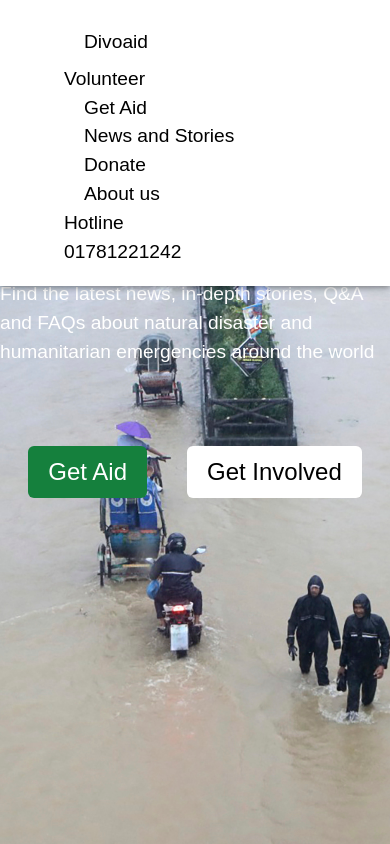
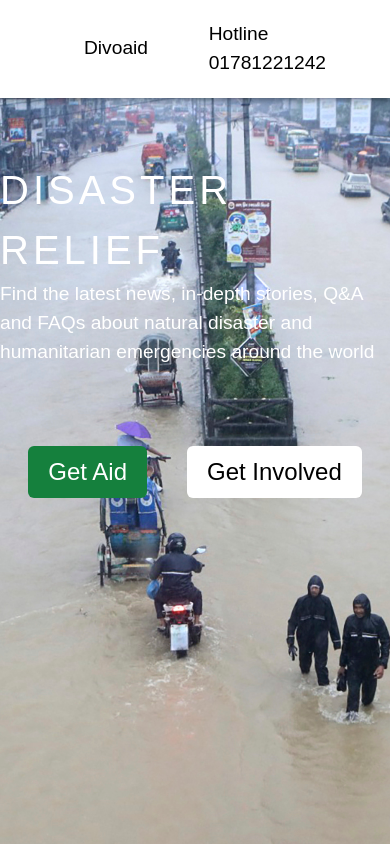
Before and after one commit to Isa-Ismail/boilerplate, a Next.js app: page / in a window 390 px wide. Shown: the top 844 px of the page. Built offline with nearby package versions, Linux system fonts and the light colour scheme.

Commit message:
responsive nav

```diff
--- a/components/Navbar.js
+++ b/components/Navbar.js
@@ -5,7 +5,7 @@ const Navbar = () => {
   return (
             <AppBar position="fixed">
 
-                <div className="md:flex px-16 py-5 bg-white items-center">
+                <div className="flex px-16 py-5 bg-white items-center">
 
                     <div className="hover:cursor-pointer">
                         <p className="px-5 py-2">Divoaid</p>
@@ -13,7 +13,7 @@ const Navbar = () => {
 
                     <div className='flex-grow'></div>
 
-                    <div className="md:flex space-x-5">
+                    <div className="md:flex space-x-5 sm:hidden">
 
                         <div>
                             <p className="hover:underline hover:cursor-pointer">Volunteer</p>
```
